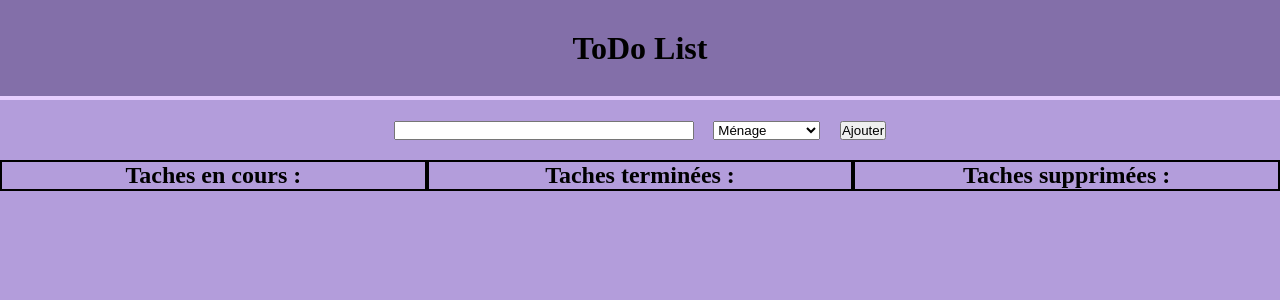
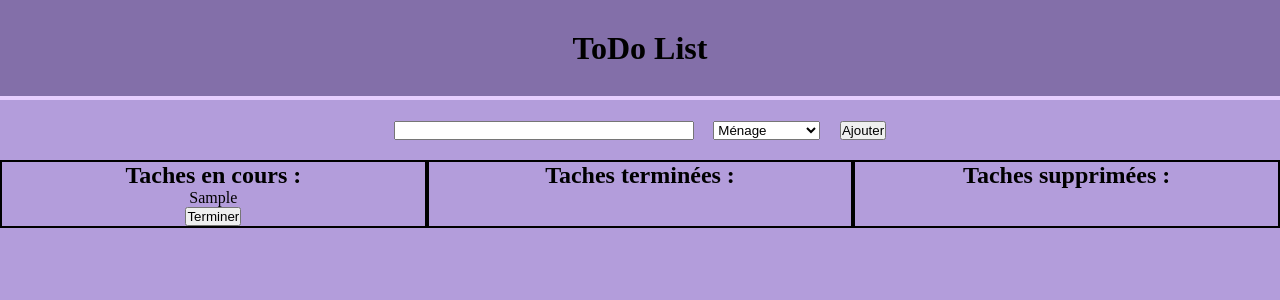
Before and after one commit to JeremyQuievreux/React, a React (Create React App) app in the folder todo-list2/: page / in a window 1280 px wide. Both pictures are taken after typing "Sample" into the empty fields and a click on the button "Ajouter". Shown: the top 300 px of the page. Built offline with nearby package versions, Linux system fonts and the light colour scheme.

Commit message:
updat encore

```diff
--- a/todo-list2/src/App.js
+++ b/todo-list2/src/App.js
@@ -42,7 +42,7 @@ function App() {
           <button onClick={handleClick}>Ajouter</button>
         </div>
       </div>
-      <Task />
+      <Task todosList={todosList}/>
     </div>
   );
 }
--- a/todo-list2/src/Task/Task.js
+++ b/todo-list2/src/Task/Task.js
@@ -1,17 +1,72 @@
 import './Task.scss';
 
-function Task() {
+function Task({todosList}) {
+
+    function getTaskInProgress(todosList) {
+        return (todosList.map((todo, key) => {
+            if (todo.etat === "en cours") {
+                return (
+                    <div className="item" key={key}>
+                        <p>{todo.task}</p>
+                        <button>Terminer</button>
+                    </div>
+                )
+            } else {
+                return(
+                    <div key ={key}></div>
+                )
+            }
+        }))
+    }
+
+    function getTaskDone(todosList) {
+        return (todosList.map((todo, key) => {
+            if (todo.etat === "done") {
+                return(
+                    <div className="item" key={key}>
+                        <p>{todo.task}</p>
+                        <button>Supprimer</button>
+                    </div>
+                )
+            } else {
+                return (
+                    <div key={key}></div>
+                )
+            }
+        }))
+    }
+
+    function getTaskDelete(todosList) {
+        return (todosList.map((todo, key) => {
+            if (todo.etat === "delete") {
+                return (
+                    <div className="item" key={key}>
+                        <p>{todo.task}</p>
+                    </div>
+                )
+            } else {
+                return(
+                    <div key={key}></div>
+                )
+            }
+        }))
+
+    }
+
+
     return(
         <div className="task-container">
             <div className="en-cours">
                 <h2>Taches en cours : </h2>
+                {getTaskInProgress(todosList)}
             </div>
             <div className="done">
                 <h2>Taches terminées : </h2>
-
+                {getTaskDone(todosList)}
             </div>
             <div className="delete">
                 <h2>Taches supprimées : </h2>
+                {getTaskDelete(todosList)}
             </div>
         </div>
     )
```
